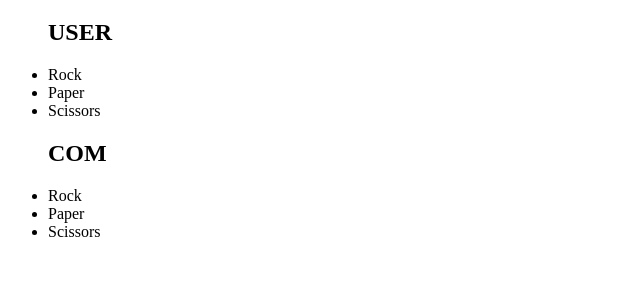
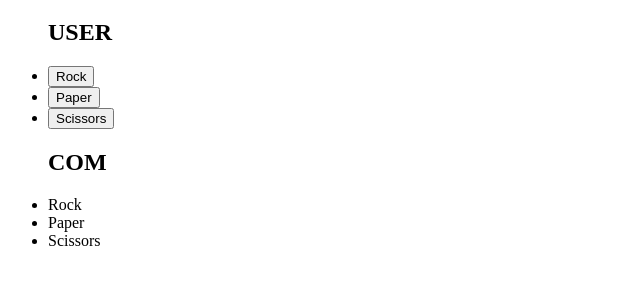
Before and after one commit to YaminDevs/BoredGaming, a plain HTML site: page pages/rock-paper-scissors.html in a window 1280 px wide. Shown: the part 61-346 px from the top of the page, without its empty margins (0-640 px from the left). Drawn offline with Linux system fonts and the light colour scheme.

Commit message:
made a fuction that makes the computer choose a random move

```diff
--- a/pages/rock-paper-scissors.html
+++ b/pages/rock-paper-scissors.html
@@ -4,9 +4,21 @@
 </h1>
 <ul>
     <h2>USER</h2>
-    <li class="user-rock">Rock</li>
-    <li class="user-paper">Paper</li>
-    <li class="user-scissors">Scissors</li>
+    <li class="user-rock">
+        <button>
+            Rock
+        </button>
+    </li>
+    <li class="user-paper">
+        <button>
+            Paper
+        </button>
+    </li>
+    <li class="user-scissors">
+        <button>
+            Scissors
+        </button>
+    </li>
 </ul>
 <ul>
     <h2>COM</h2>
--- a/scripts/rock-paper-scissors.js
+++ b/scripts/rock-paper-scissors.js
@@ -1,6 +1,9 @@
 const userRock = document.querySelector('.user-rock');
 const userPaper = document.querySelector('.user-paper')
 const userScissor = document.querySelector('.user-scissor')
-const comRock = document.querySelector('.com-rock')
-const comPaper = document.querySelector('.com-paper')
-const comScissor = document.querySelector('.com-scissor')
+
+const options = ['rock', 'paper', 'scissors']
+
+const getComputerChoice = () => {
+    return options[Math.floor(Math.random() * options.length)]
+};
```
